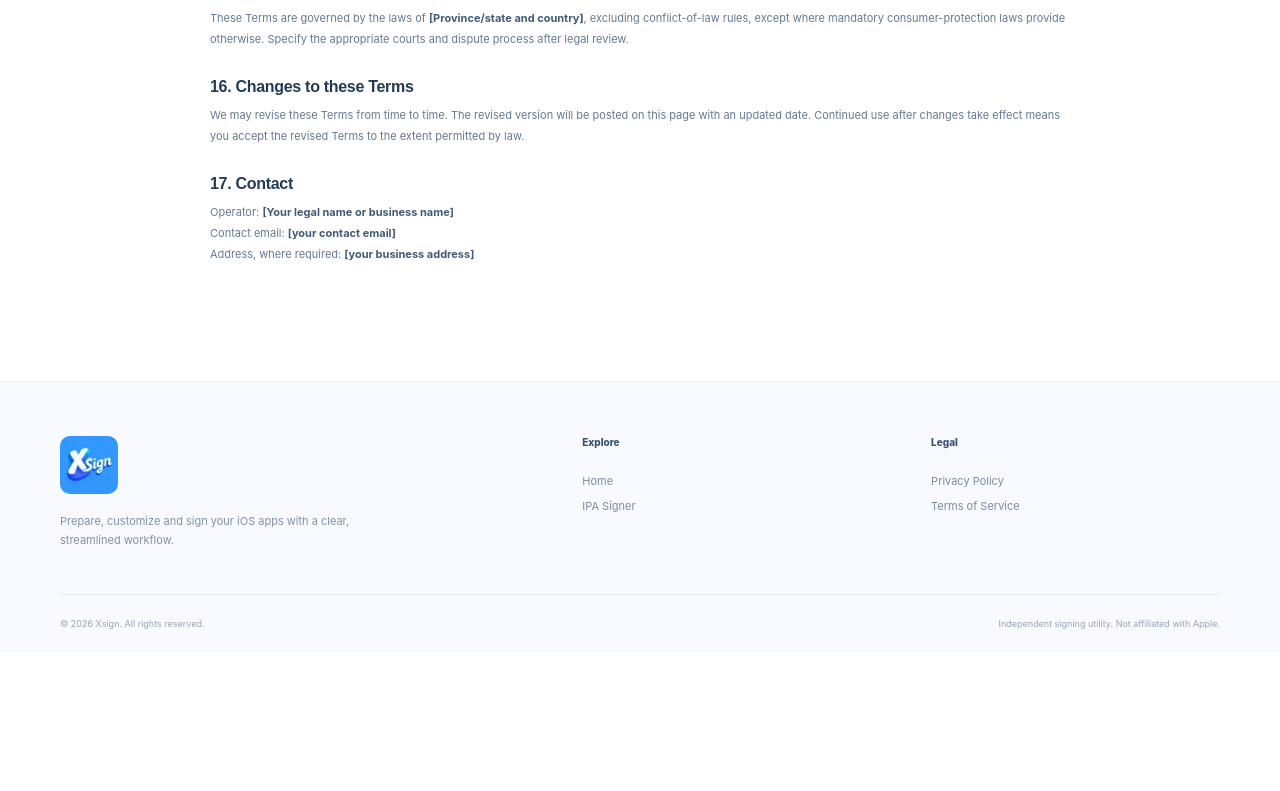
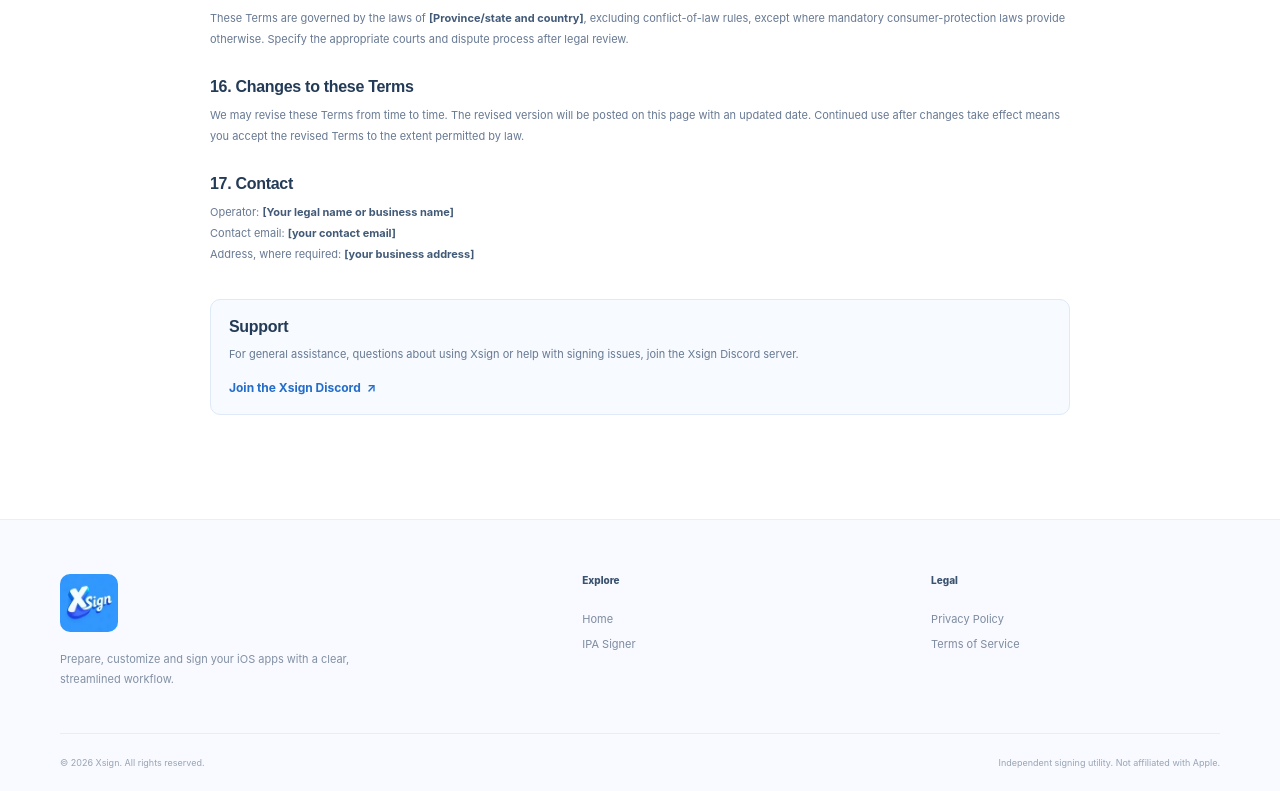
Before and after one commit to MooCore/XsignSite, a Next.js app: page /terms in a window 1280 px wide. Shown: the part 1907-2698 px from the top of the page. Before the commit the page ends 2559 px from the top, so only its background shows below. Built offline with nearby package versions, Linux system fonts and the light colour scheme; no server answers.

Commit message:
Add files via upload

```diff
--- a/app/terms/page.js
+++ b/app/terms/page.js
@@ -43,6 +43,7 @@ export default function TermsPage() {
           <p>We may revise these Terms from time to time. The revised version will be posted on this page with an updated date. Continued use after changes take effect means you accept the revised Terms to the extent permitted by law.</p>
           <h2>17. Contact</h2>
           <p>Operator: <strong>[Your legal name or business name]</strong><br/>Contact email: <strong>[your contact email]</strong><br/>Address, where required: <strong>[your business address]</strong></p>
+          <div className="legal-support"><h2>Support</h2><p>For general assistance, questions about using Xsign or help with signing issues, join the Xsign Discord server.</p><a href="https://discord.gg/Fapt85usjU" target="_blank" rel="noreferrer">Join the Xsign Discord <span aria-hidden="true">↗</span></a></div>
         </article>
       </div>
     </section>
```
